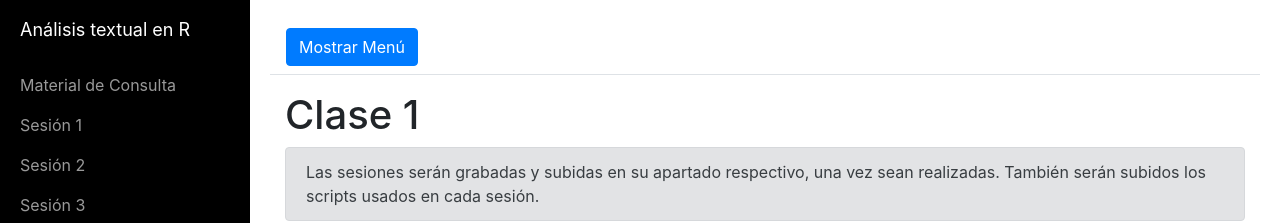
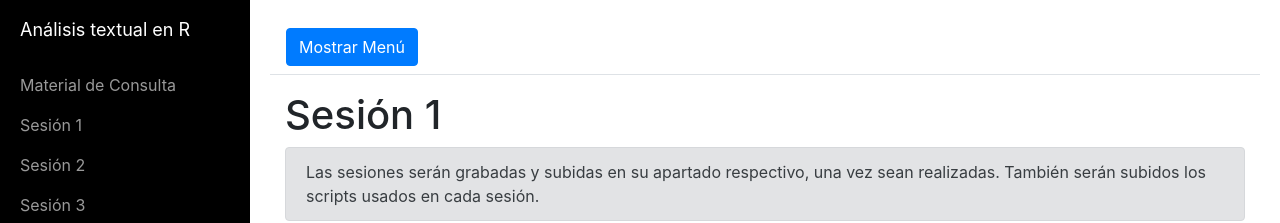
Before and after one commit to semillero-ESTAP/analisis-textual-r, a website: page docs/sesion1.html in a window 1280 px wide. Shown: the top 223 px of the page. Drawn offline with Linux system fonts and the light colour scheme.

Commit message:
Update sesion1.html

```diff
--- a/docs/sesion1.html
+++ b/docs/sesion1.html
@@ -57,7 +57,7 @@
             <button class="btn btn-primary" id="menu-toggle">Mostrar Menú</button>
           </nav>
           <div class="container-fluid mt-3" id="Introducción a R">
-              <h1>Clase 1</h1>
+              <h1>Sesión 1</h1>
               <div class="alert alert-secondary" role="alert">
                 Las sesiones serán grabadas y subidas en su apartado respectivo, una vez sean realizadas.
                 También serán subidos los scripts usados en cada sesión.
```
